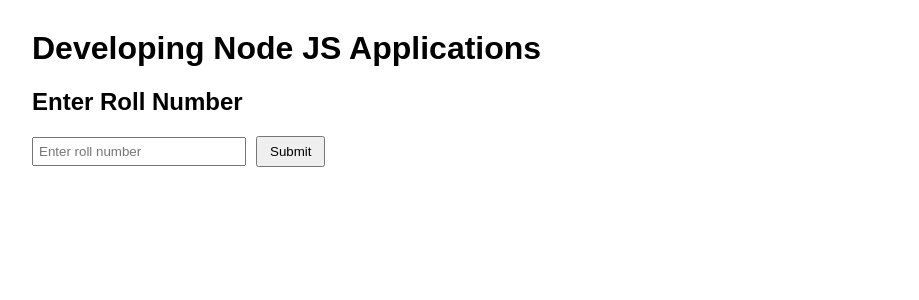
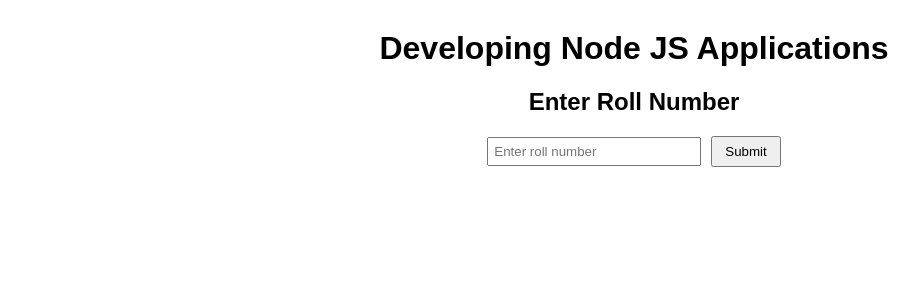
Before and after one commit to jiteshbhatia9302/Examination, a Next.js app: page / in a window 1280 px wide. Shown: the top 300 px of the page, without its empty margins (6-925 px from the left). Built offline with nearby package versions, Linux system fonts and the light colour scheme.

Commit message:
Update index.js

```diff
--- a/pages/index.js
+++ b/pages/index.js
@@ -22,7 +22,7 @@ export default function Home() {
   };
 
   return (
-    <div style={{ fontFamily: "Arial, sans-serif", margin: "30px", align: "center" }}>
+    <div style={{ fontFamily: "Arial, sans-serif", margin: "30px", textAlign: "center" }}>
     <h1>Developing Node JS Applications</h1>
     <h2>Enter Roll Number</h2>
       <form onSubmit={handleSubmit} style={{ marginBottom: "20px" }}>
```
